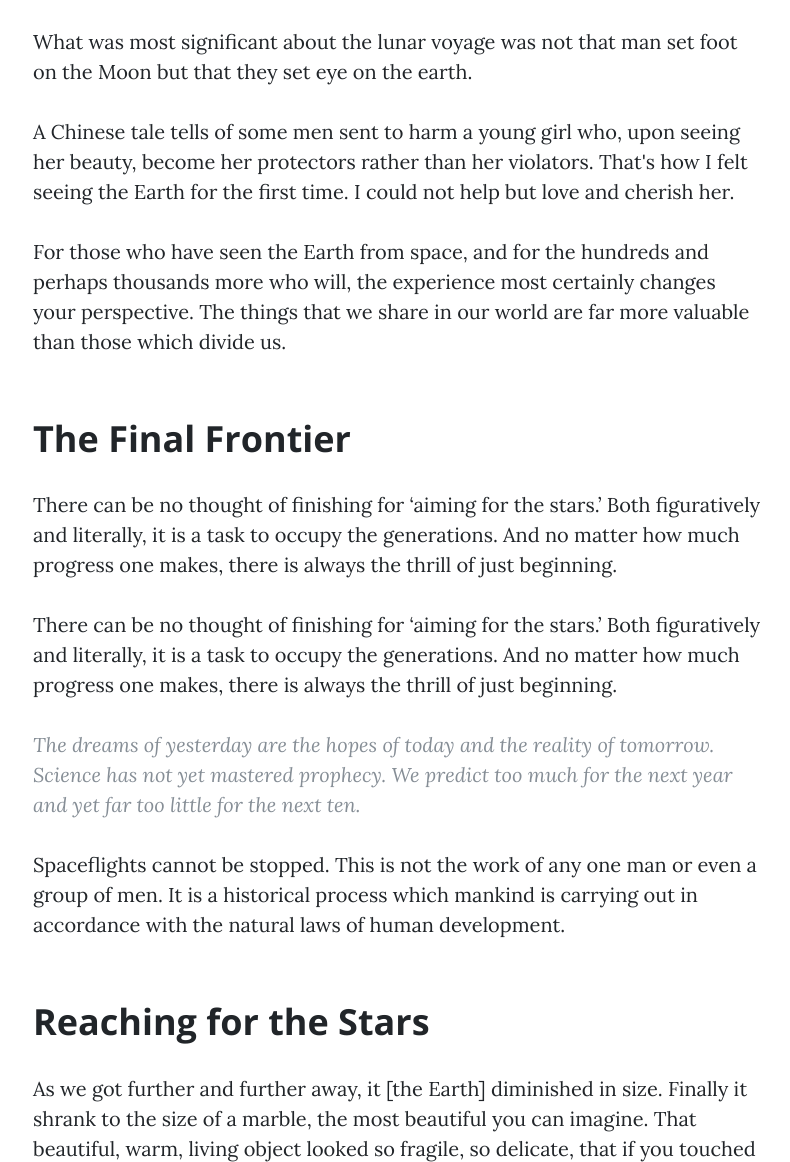
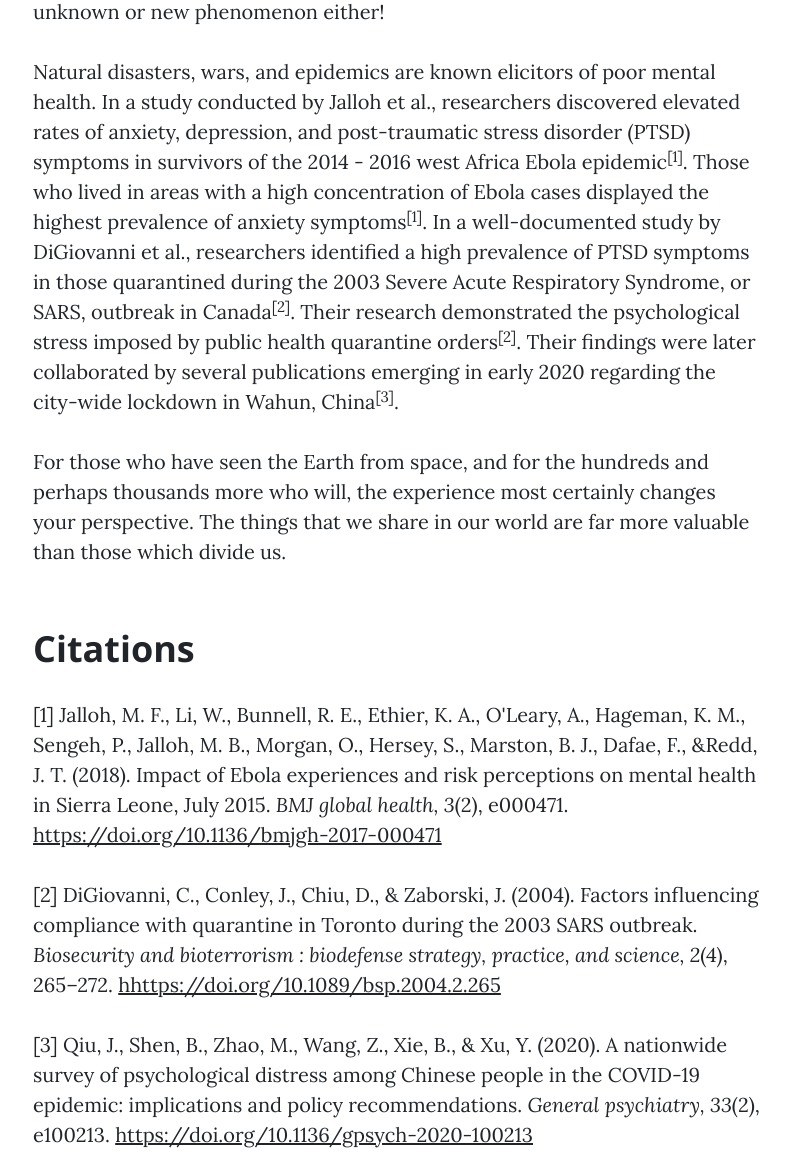
Before and after one commit to juliacat23/podcastwebsite, a website: page post.html in a window 1280 px wide. Shown: the part 1113-2275 px from the top of the page, without its empty margins (242-1032 px from the left). Drawn offline with nearby package versions, Linux system fonts and the light colour scheme.

Commit message:
Update post.html

```diff
--- a/post.html
+++ b/post.html
@@ -76,25 +76,22 @@
       <div class="row">
         <div class="col-lg-8 col-md-10 mx-auto">
           <h2 class="section-heading">Episode Transcript</h2>
-          <p>Never in all their history have men been able truly to conceive of the world as one: a single sphere, a globe, having the qualities of a globe, a round earth in which all the directions eventually meet, in which there is no center because every point, or none, is center — an equal earth which all men occupy as equals. The airman's earth, if free men make it, will be truly round: a globe in practice, not in theory.</p>
 
           <p>Hello Everyone! Welcome back to another episode of "Not Your Average Podcast"! A podcast for college students. By college students. Today we will be exploring how to manage your mental health during the COVID-19 pandemic. </p>
 
-          <p>What was most significant about the lunar voyage was not that man set foot on the Moon but that they set eye on the earth.</p>
+          <p>For those living in the United States, we recently passed the one-year anniversary of the COVID-19 lockdown. For most of us, we went from having in-person classes and eating lunches with our friends in the student union to having to move back home and take completely virtual courses in the blink of an eye. While these public health measures are absolutely essential in the fight against COVID-19, they adversely affect one's mental health. This is not an unknown or new phenomenon either! </p>
 
-          <p>A Chinese tale tells of some men sent to harm a young girl who, upon seeing her beauty, become her protectors rather than her violators. That's how I felt seeing the Earth for the first time. I could not help but love and cherish her.</p>
+          <p>Natural disasters, wars, and epidemics are known elicitors of poor mental health. In a study conducted by Jalloh et al., researchers discovered elevated rates of anxiety, depression, and post-traumatic stress disorder (PTSD) symptoms in survivors of the 2014 - 2016 west Africa Ebola epidemic<sup>[1]</sup>. Those who lived in areas with a high concentration of Ebola cases displayed the highest prevalence of anxiety symptoms<sup>[1]</sup>. In a well-documented study by DiGiovanni et al., researchers identified a high prevalence of PTSD symptoms in those quarantined during the 2003 Severe Acute Respiratory Syndrome, or SARS, outbreak in Canada<sup>[2]</sup>. Their research demonstrated the psychological stress imposed by public health quarantine orders<sup>[2]</sup>. Their findings were later collaborated by several publications emerging in early 2020 regarding the city-wide lockdown in Wahun, China<sup>[3]</sup>. </p>
 
           <p>For those who have seen the Earth from space, and for the hundreds and perhaps thousands more who will, the experience most certainly changes your perspective. The things that we share in our world are far more valuable than those which divide us.</p>
 
-          <h2 class="section-heading">The Final Frontier</h2>
+          <h2 class="section-heading">Citations</h2>
 
-          <p>There can be no thought of finishing for ‘aiming for the stars.’ Both figuratively and literally, it is a task to occupy the generations. And no matter how much progress one makes, there is always the thrill of just beginning.</p>
+          <p>[1] Jalloh, M. F., Li, W., Bunnell, R. E., Ethier, K. A., O'Leary, A., Hageman, K. M., Sengeh, P., Jalloh, M. B., Morgan, O., Hersey, S., Marston, B. J., Dafae, F., &amp;Redd, J. T. (2018). Impact of Ebola experiences and risk perceptions on mental health in Sierra Leone, July 2015. <i>BMJ global health, 3</i>(2), e000471. <a href="https://doi.org/10.1136/bmjgh-2017-000471">https://doi.org/10.1136/bmjgh-2017-000471</a>  </p>
 
-          <p>There can be no thought of finishing for ‘aiming for the stars.’ Both figuratively and literally, it is a task to occupy the generations. And no matter how much progress one makes, there is always the thrill of just beginning.</p>
+          <p>[2] DiGiovanni, C., Conley, J., Chiu, D., &amp; Zaborski, J. (2004). Factors influencing compliance with quarantine in Toronto during the 2003 SARS outbreak. <i>Biosecurity and bioterrorism : biodefense strategy, practice, and science, 2</i>(4), 265–272. <a href="https://doi.org/10.1089/bsp.2004.2.265">hhttps://doi.org/10.1089/bsp.2004.2.265</a> </p>
 
-          <blockquote class="blockquote">The dreams of yesterday are the hopes of today and the reality of tomorrow. Science has not yet mastered prophecy. We predict too much for the next year and yet far too little for the next ten.</blockquote>
-
-          <p>Spaceflights cannot be stopped. This is not the work of any one man or even a group of men. It is a historical process which mankind is carrying out in accordance with the natural laws of human development.</p>
+          <p>[3] Qiu, J., Shen, B., Zhao, M., Wang, Z., Xie, B., &amp; Xu, Y. (2020). A nationwide survey of psychological distress among Chinese people in the COVID-19 epidemic: implications and policy recommendations. <i>General psychiatry, 33</i>(2), e100213. <a href = "https://doi.org/10.1136/gpsych-2020-100213">https://doi.org/10.1136/gpsych-2020-100213</a> </p>
 
           <h2 class="section-heading">Reaching for the Stars</h2>
 
```
